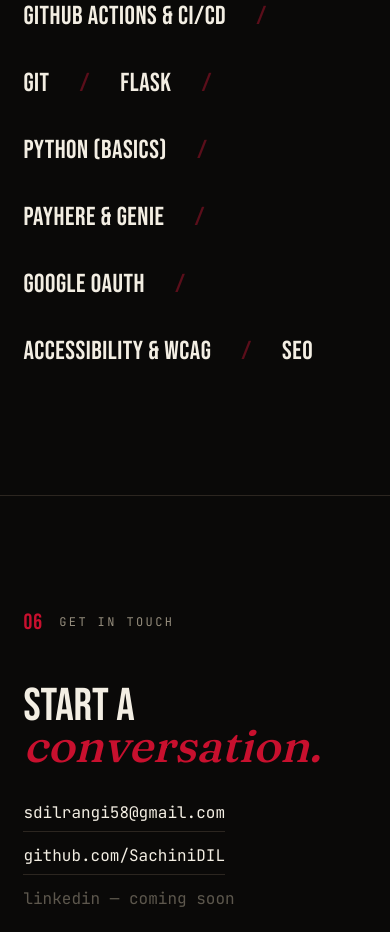
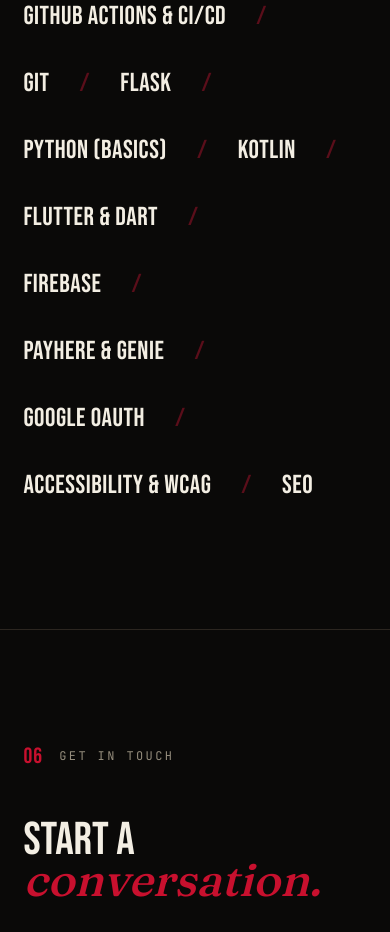
Before and after one commit to SachiniDIL/portfolio, a Next.js app: page / in a window 390 px wide. Shown: the part 7660-8592 px from the top of the page. Built offline with nearby package versions, Linux system fonts and the light colour scheme.

Commit message:
Add Kotlin and Flutter/Dart to the Arsenal
Reflect mobile app experience by adding Kotlin and Flutter & Dart to the skills tag row, grouped after the other languages.

```diff
--- a/components/Arsenal.tsx
+++ b/components/Arsenal.tsx
@@ -17,6 +17,9 @@
   "Git",
   "Flask",
   "Python (basics)",
+  "Kotlin",
+  "Flutter & Dart",
+  "Firebase",
   "PayHere & Genie",
   "Google OAuth",
   "Accessibility & WCAG",
```
